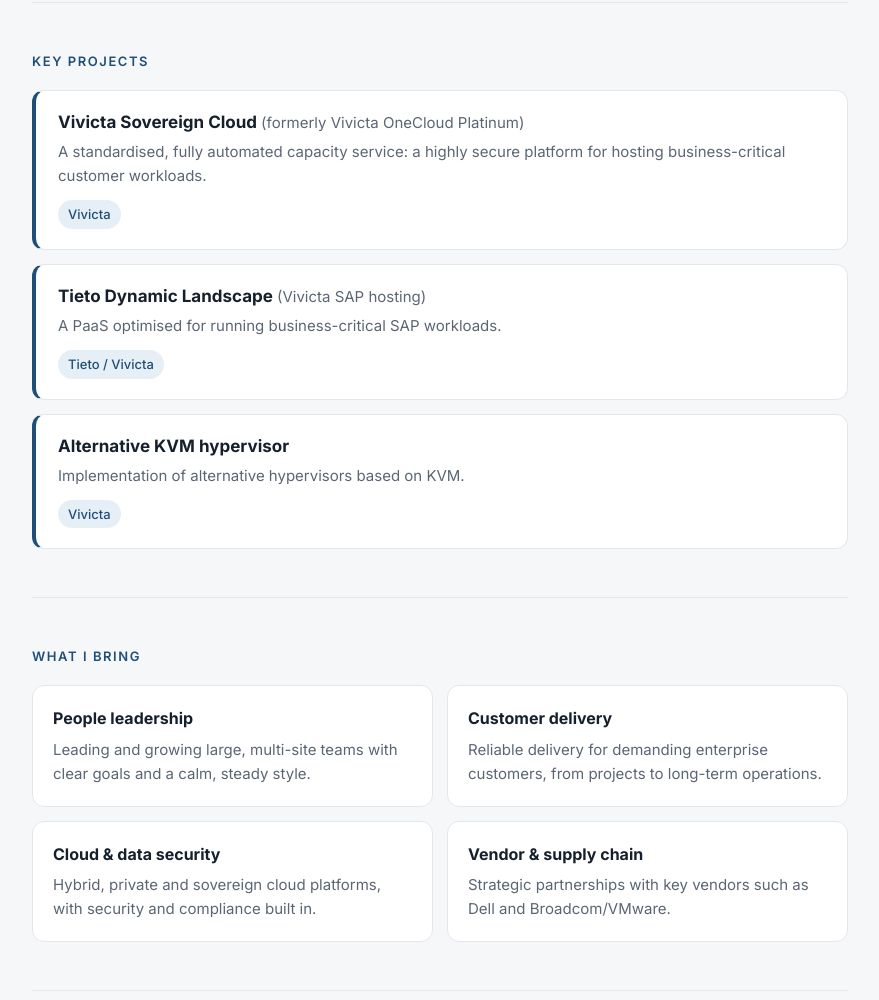
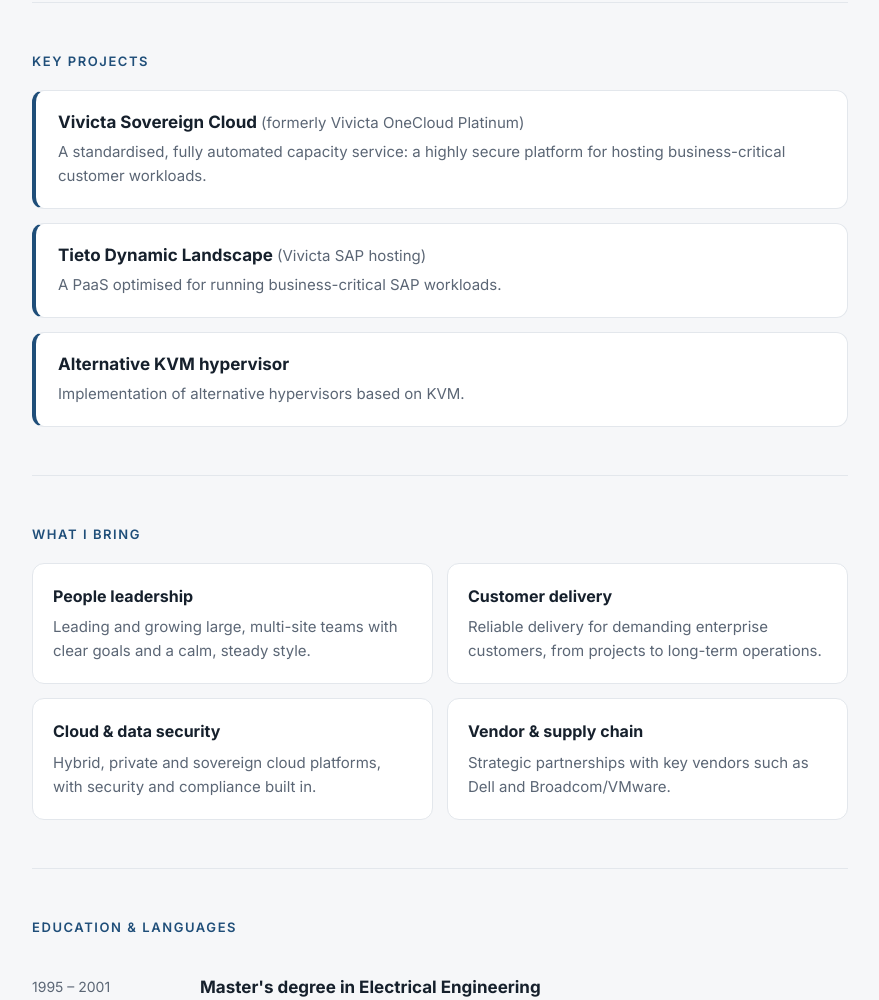
Before and after one commit to vrobemar/vrobel.net, a plain HTML site: page index.html in a window 1280 px wide. Shown: the part 2518-3518 px from the top of the page, without its empty margins (200-1079 px from the left). Drawn offline with Linux system fonts and the light colour scheme.

Commit message:
Remove company tags from Key projects
Co-Authored-By: Claude Opus 5.5 <noreply@anthropic.com>
Claude-Session: https://claude.ai/code/session_01Rg2rnBJTJEKDSgmiAPgDe5

```diff
--- a/index.html
+++ b/index.html
@@ -203,17 +203,14 @@
       <div class="proj">
         <h3>Vivicta Sovereign Cloud <span class="formerly">(formerly Vivicta OneCloud Platinum)</span></h3>
         <p>A standardised, fully automated capacity service: a highly secure platform for hosting business-critical customer workloads.</p>
-        <div class="meta"><span>Vivicta</span></div>
       </div>
       <div class="proj">
         <h3>Tieto Dynamic Landscape <span class="formerly">(Vivicta SAP hosting)</span></h3>
         <p>A PaaS optimised for running business-critical SAP workloads.</p>
-        <div class="meta"><span>Tieto / Vivicta</span></div>
       </div>
       <div class="proj">
         <h3>Alternative KVM hypervisor</h3>
         <p>Implementation of alternative hypervisors based on KVM.</p>
-        <div class="meta"><span>Vivicta</span></div>
       </div>
     </div>
   </section>
```
